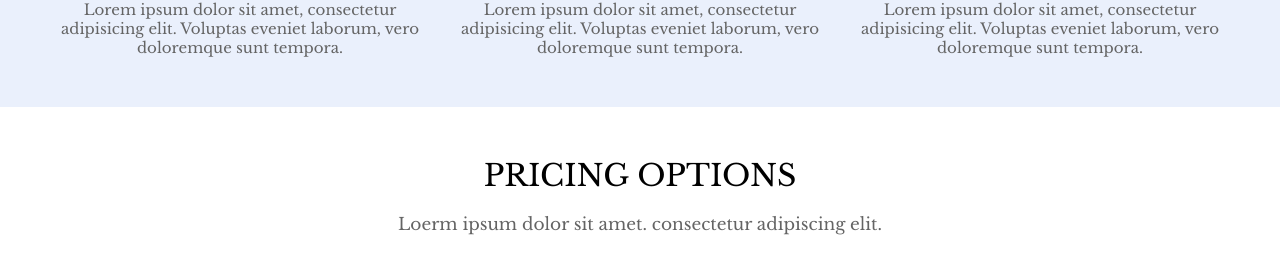
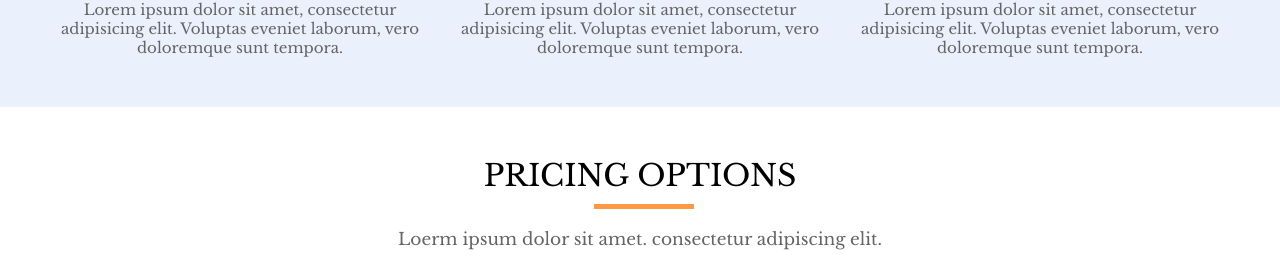
Before and after one commit to MilosM00/react-website, a React (Create React App) app: page / in a window 1280 px wide. Shown: the part 2658-2937 px from the top of the page. Built offline with nearby package versions, Linux system fonts and the light colour scheme; the HTML template or start-up script is replaced by a standard one.

Commit message:
Pricing.css updated

```diff
--- a/src/components/Pricing.css
+++ b/src/components/Pricing.css
@@ -7,7 +7,18 @@
 
 .pricing-title{
     font-size: 30px;
-    padding-bottom: 20px;
+    padding-bottom: 30px;
+}
+
+.pricing-title::after{
+    content: "";
+    display: block;
+    position: relative;
+    bottom: -10px;
+    left: 110px;
+    width: 100px;
+    height: 5px;
+    background-color: rgb(255, 154, 68);
 }
 
 .pricing-short-info{
```
